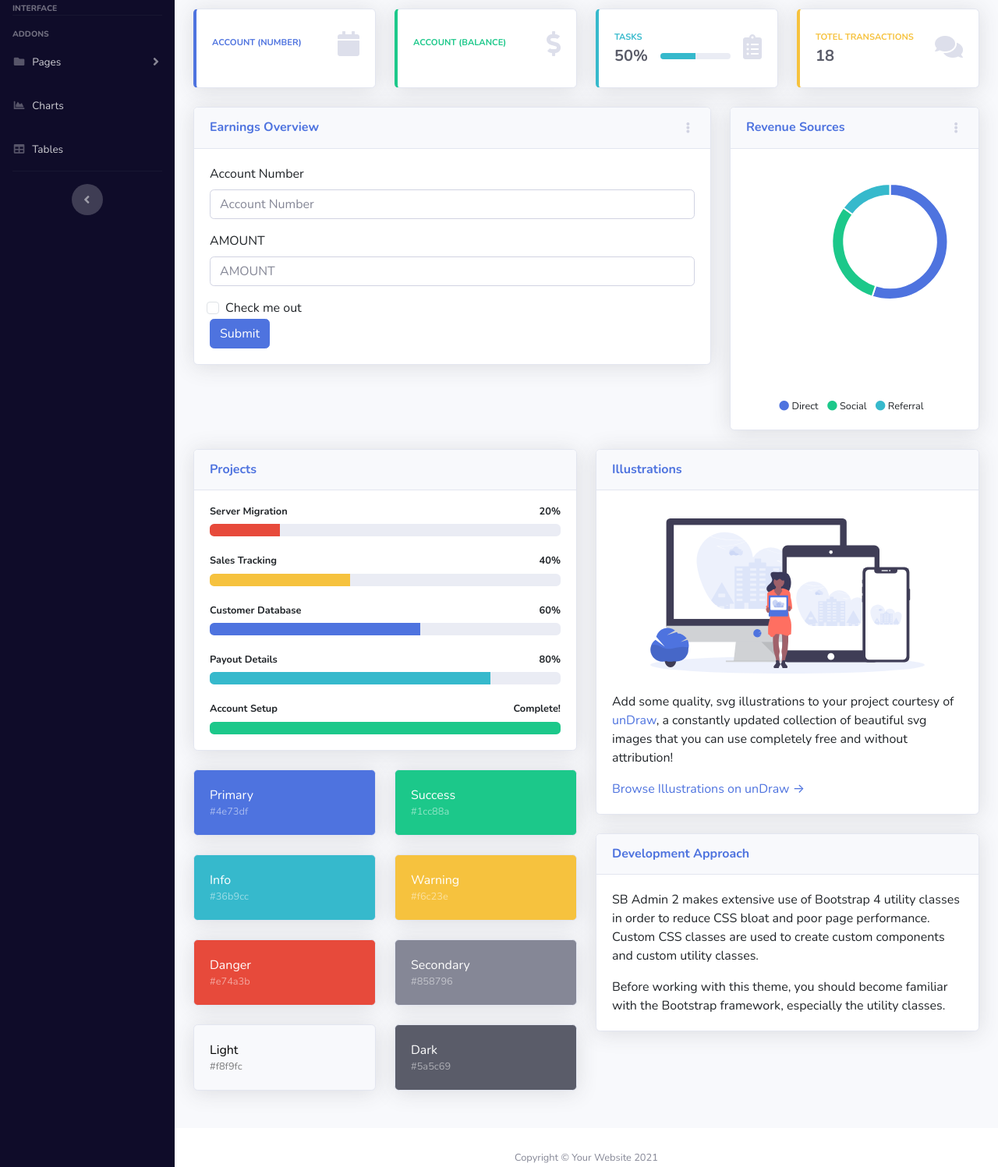
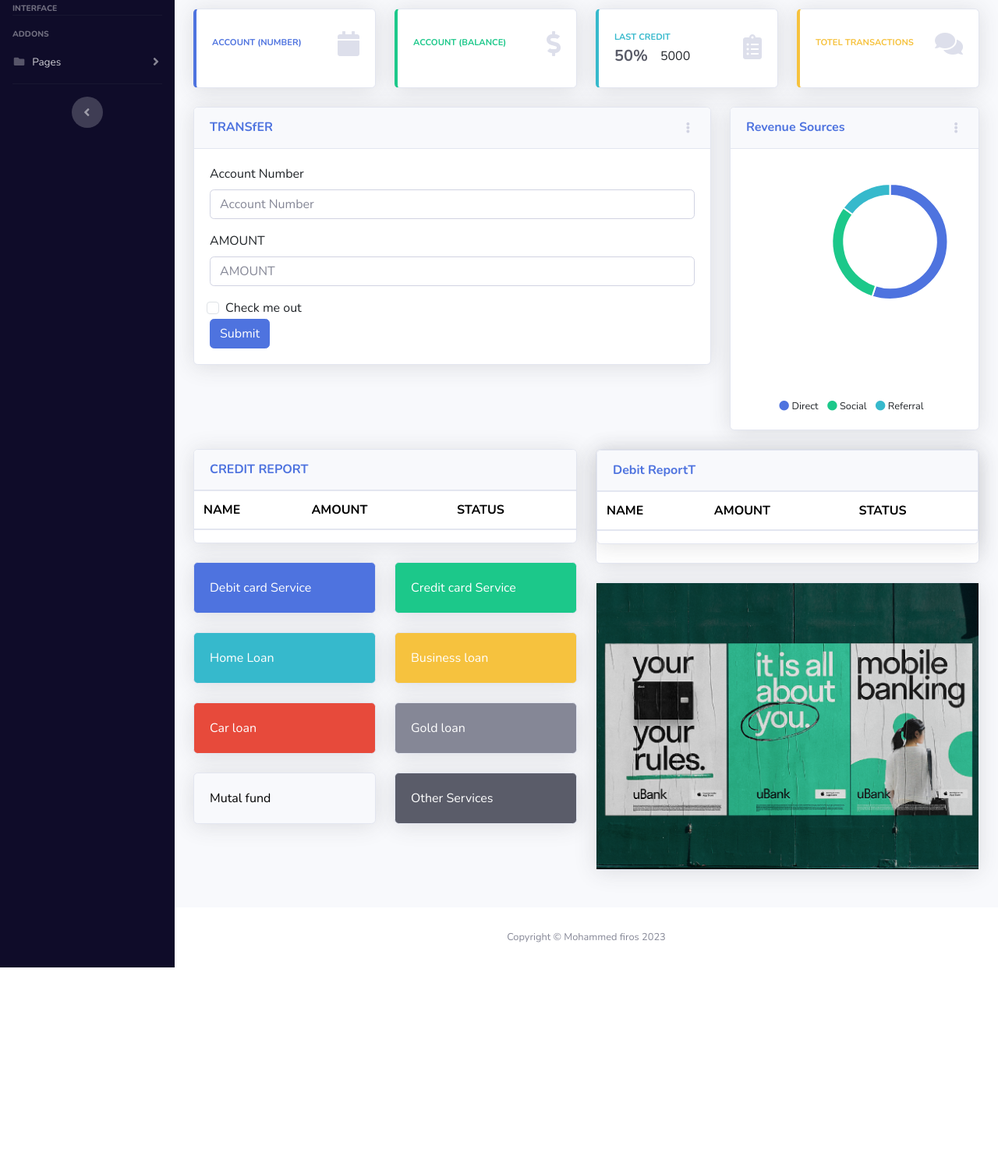
Before and after one commit to Firozyy/bank_application-, a website with bundled scripts: page dashBord/index.html in a window 1280 px wide. Shown: the part 141-1638 px from the top of the page at 78% size. After the commit the page ends 1382 px from the top, so only its background shows below. Built offline with nearby package versions, Linux system fonts and the light colour scheme.

Commit message:
completed

```diff
--- a/dashBord/css/my.css
+++ b/dashBord/css/my.css
@@ -8,3 +8,6 @@ background-color:#0f0c29;
     color: red;
     size: 3rem;
 }
+.table-responsive {
+    max-height:300px;
+}
--- a/dashBord/index.html
+++ b/dashBord/index.html
@@ -89,19 +89,9 @@
                 </div>
             </li>
 
-            <!-- Nav Item - Charts -->
-            <li class="nav-item">
-                <a class="nav-link" href="charts.html">
-                    <i class="fas fa-fw fa-chart-area"></i>
-                    <span>Charts</span></a>
-            </li>
 
-            <!-- Nav Item - Tables -->
-            <li class="nav-item">
-                <a class="nav-link" href="tables.html">
-                    <i class="fas fa-fw fa-table"></i>
-                    <span>Tables</span></a>
-            </li>
+
+
 
             <!-- Divider -->
             <hr class="sidebar-divider d-none d-md-block">
@@ -237,8 +227,7 @@
                                 </h6>
                                 <a class="dropdown-item d-flex align-items-center" href="#">
                                     <div class="dropdown-list-image mr-3">
-                                        <img class="rounded-circle" src="img/undraw_profile_1.svg"
-                                            alt="...">
+                                        <img class="rounded-circle" src="img/undraw_profile_1.svg" alt="...">
                                         <div class="status-indicator bg-success"></div>
                                     </div>
                                     <div class="font-weight-bold">
@@ -249,8 +238,7 @@
                                 </a>
                                 <a class="dropdown-item d-flex align-items-center" href="#">
                                     <div class="dropdown-list-image mr-3">
-                                        <img class="rounded-circle" src="img/undraw_profile_2.svg"
-                                            alt="...">
+                                        <img class="rounded-circle" src="img/undraw_profile_2.svg" alt="...">
                                         <div class="status-indicator"></div>
                                     </div>
                                     <div>
@@ -261,8 +249,7 @@
                                 </a>
                                 <a class="dropdown-item d-flex align-items-center" href="#">
                                     <div class="dropdown-list-image mr-3">
-                                        <img class="rounded-circle" src="img/undraw_profile_3.svg"
-                                            alt="...">
+                                        <img class="rounded-circle" src="img/undraw_profile_3.svg" alt="...">
                                         <div class="status-indicator bg-warning"></div>
                                     </div>
                                     <div>
@@ -293,9 +280,9 @@
                         <li class="nav-item dropdown no-arrow">
                             <a class="nav-link dropdown-toggle" href="#" id="userDropdown" role="button"
                                 data-toggle="dropdown" aria-haspopup="true" aria-expanded="false">
-                                <span class="mr-2 d-none d-lg-inline text-gray-600 small" id="USER_name_top">Douglas McGee</span>
-                                <img class="img-profile rounded-circle"
-                                    src="img/undraw_profile.svg">
+                                <span class="mr-2 d-none d-lg-inline text-gray-600 small" id="USER_name_top">Douglas
+                                    McGee</span>
+                                <img class="img-profile rounded-circle" src="img/undraw_profile.svg">
                             </a>
                             <!-- Dropdown - User Information -->
                             <div class="dropdown-menu dropdown-menu-right shadow animated--grow-in"
@@ -346,7 +333,8 @@
                                         <div class="col mr-2">
                                             <div class="text-xs font-weight-bold text-primary text-uppercase mb-1">
                                                 ACCOUNT (NUMBER)</div>
-                                            <div class="h5 mb-0 font-weight-bold text-gray-800" id="account_number" ></div>
+                                            <div class="h5 mb-0 font-weight-bold text-gray-800" id="account_number">
+                                            </div>
                                         </div>
                                         <div class="col-auto">
                                             <i class="fas fa-calendar fa-2x text-gray-300"></i>
@@ -364,7 +352,8 @@
                                         <div class="col mr-2">
                                             <div class="text-xs font-weight-bold text-success text-uppercase mb-1">
                                                 ACCOUNT (BALANCE)</div>
-                                            <div class="h5 mb-0 font-weight-bold text-gray-800"id="account_balance"></div>
+                                            <div class="h5 mb-0 font-weight-bold text-gray-800" id="account_balance">
+                                            </div>
                                         </div>
                                         <div class="col-auto">
                                             <i class="fas fa-dollar-sign fa-2x text-gray-300"></i>
@@ -380,17 +369,18 @@
                                 <div class="card-body">
                                     <div class="row no-gutters align-items-center">
                                         <div class="col mr-2">
-                                            <div class="text-xs font-weight-bold text-info text-uppercase mb-1">Tasks
+                                            <div class="text-xs font-weight-bold text-info text-uppercase mb-1">Last
+                                                credit
                                             </div>
                                             <div class="row no-gutters align-items-center">
                                                 <div class="col-auto">
-                                                    <div class="h5 mb-0 mr-3 font-weight-bold text-gray-800">50%</div>
+                                                    <div class="h5 mb-0 mr-3 font-weight-bold text-gray-800"
+                                                        id="last_cr_name">50%</div>
                                                 </div>
                                                 <div class="col">
-                                                    <div class="progress progress-sm mr-2">
-                                                        <div class="progress-bar bg-info" role="progressbar"
-                                                            style="width: 50%" aria-valuenow="50" aria-valuemin="0"
-                                                            aria-valuemax="100"></div>
+                                                    <span id="last_cr_amount">5000</span>
+                                                    <div class="">
+
                                                     </div>
                                                 </div>
                                             </div>
@@ -411,7 +401,7 @@
                                         <div class="col mr-2">
                                             <div class="text-xs font-weight-bold text-warning text-uppercase mb-1">
                                                 Totel Transactions</div>
-                                            <div class="h5 mb-0 font-weight-bold text-gray-800">18</div>
+                                            <div class="h5 mb-0 font-weight-bold text-gray-800" id="trans_count"></div>
                                         </div>
                                         <div class="col-auto">
                                             <i class="fas fa-comments fa-2x text-gray-300"></i>
@@ -432,7 +422,7 @@
                                 <!-- Card Header - Dropdown -->
                                 <div
                                     class="card-header py-3 d-flex flex-row align-items-center justify-content-between">
-                                    <h6 class="m-0 font-weight-bold text-primary">Earnings Overview</h6>
+                                    <h6 class="m-0 font-weight-bold text-primary">TRANSfER</h6>
                                     <div class="dropdown no-arrow">
                                         <a class="dropdown-toggle" href="#" role="button" id="dropdownMenuLink"
                                             data-toggle="dropdown" aria-haspopup="true" aria-expanded="false">
@@ -456,13 +446,15 @@
                                     <form action="#" id="contactForm" method="post">
                                         <div class="form-group">
                                             <label for="exampleInputEmail1">Account Number</label>
-                                          <input  type="number" class="form-control" id="Account_Number" aria-describedby="emailHelp" placeholder="Account Number">
+                                            <input type="number" class="form-control" id="Account_Number"
+                                                aria-describedby="emailHelp" placeholder="Account Number">
 
                                         </div>
 
                                         <div class="form-group">
                                             <label for="exampleInputPassword1">AMOUNT</label>
-                                          <input type="number" class="form-control" id="Input_cash" placeholder="AMOUNT">
+                                            <input type="number" class="form-control" id="Input_cash"
+                                                placeholder="AMOUNT">
                                         </div>
                                         <div class="form-check">
                                             <input type="checkbox" class="form-check-input" id="exampleCheck1">
@@ -523,43 +515,29 @@
                         <!-- Content Column -->
                         <div class="col-lg-6 mb-4">
 
-                            <!-- Project Card Example -->
+                            <!-- REPORT table Example -->
                             <div class="card shadow mb-4">
                                 <div class="card-header py-3">
-                                    <h6 class="m-0 font-weight-bold text-primary">Projects</h6>
+                                    <h6 class="m-0 font-weight-bold text-primary">CREDIT REPORT</h6>
                                 </div>
-                                <div class="card-body">
-                                    <h4 class="small font-weight-bold">Server Migration <span
-                                            class="float-right">20%</span></h4>
-                                    <div class="progress mb-4">
-                                        <div class="progress-bar bg-danger" role="progressbar" style="width: 20%"
-                                            aria-valuenow="20" aria-valuemin="0" aria-valuemax="100"></div>
+                                <div class="table-responsive">
+                                    <table class="table">
+                                        <thead>
+                                            <tr>
+
+                                                <th scope="col">NAME</th>
+                                                <th scope="col">AMOUNT</th>
+                                                <th scope="col">STATUS</th>
+
+                                            </tr>
+                                        </thead>
+                                        <tbody class="content_table">
+
+
+                                        </tbody>
+                                    </table>
                                 </div>
-                                    <h4 class="small font-weight-bold">Sales Tracking <span
-                                            class="float-right">40%</span></h4>
-                                    <div class="progress mb-4">
-                                        <div class="progress-bar bg-warning" role="progressbar" style="width: 40%"
-                                            aria-valuenow="40" aria-valuemin="0" aria-valuemax="100"></div>
-                                    </div>
-                                    <h4 class="small font-weight-bold">Customer Database <span
-                                            class="float-right">60%</span></h4>
-                                    <div class="progress mb-4">
-                                        <div class="progress-bar" role="progressbar" style="width: 60%"
-                                            aria-valuenow="60" aria-valuemin="0" aria-valuemax="100"></div>
-                                    </div>
-                                    <h4 class="small font-weight-bold">Payout Details <span
-                                            class="float-right">80%</span></h4>
-                                    <div class="progress mb-4">
-                                        <div class="progress-bar bg-info" role="progressbar" style="width: 80%"
-                                            aria-valuenow="80" aria-valuemin="0" aria-valuemax="100"></div>
-                                    </div>
-                                    <h4 class="small font-weight-bold">Account Setup <span
-                                            class="float-right">Complete!</span></h4>
-                                    <div class="progress">
-                                        <div class="progress-bar bg-success" role="progressbar" style="width: 100%"
-                                            aria-valuenow="100" aria-valuemin="0" aria-valuemax="100"></div>
-                                    </div>
-                                </div>
+
                             </div>
 
                             <!-- Color System -->
@@ -567,64 +545,64 @@
                                 <div class="col-lg-6 mb-4">
                                     <div class="card bg-primary text-white shadow">
                                         <div class="card-body">
-                                            Primary
-                                            <div class="text-white-50 small">#4e73df</div>
+                                            Debit card Service
+
                                         </div>
                                     </div>
                                 </div>
                                 <div class="col-lg-6 mb-4">
                                     <div class="card bg-success text-white shadow">
                                         <div class="card-body">
-                                            Success
-                                            <div class="text-white-50 small">#1cc88a</div>
+                                            Credit card Service
+
                                         </div>
                                     </div>
                                 </div>
                                 <div class="col-lg-6 mb-4">
                                     <div class="card bg-info text-white shadow">
                                         <div class="card-body">
-                                            Info
-                                            <div class="text-white-50 small">#36b9cc</div>
+                                            Home Loan
+
                                         </div>
                                     </div>
                                 </div>
                                 <div class="col-lg-6 mb-4">
                                     <div class="card bg-warning text-white shadow">
                                         <div class="card-body">
-                                            Warning
-                                            <div class="text-white-50 small">#f6c23e</div>
+                                            Business loan
+
                                         </div>
                                     </div>
                                 </div>
                                 <div class="col-lg-6 mb-4">
                                     <div class="card bg-danger text-white shadow">
                                         <div class="card-body">
-                                            Danger
-                                            <div class="text-white-50 small">#e74a3b</div>
+                                            Car loan
+
                                         </div>
                                     </div>
                                 </div>
                                 <div class="col-lg-6 mb-4">
                                     <div class="card bg-secondary text-white shadow">
                                         <div class="card-body">
-                                            Secondary
-                                            <div class="text-white-50 small">#858796</div>
+                                            Gold loan
+
                                         </div>
                                     </div>
                                 </div>
                                 <div class="col-lg-6 mb-4">
                                     <div class="card bg-light text-black shadow">
                                         <div class="card-body">
-                                            Light
-                                            <div class="text-black-50 small">#f8f9fc</div>
+                                            Mutal fund
+
                                         </div>
                                     </div>
                                 </div>
                                 <div class="col-lg-6 mb-4">
                                     <div class="card bg-dark text-white shadow">
                                         <div class="card-body">
-                                            Dark
-                                            <div class="text-white-50 small">#5a5c69</div>
+                                            Other Services
+
                                         </div>
                                     </div>
                                 </div>
@@ -636,34 +614,36 @@
 
                             <!-- Illustrations -->
                             <div class="card shadow mb-4">
+                                <div class="card shadow mb-4">
                                     <div class="card-header py-3">
-                                    <h6 class="m-0 font-weight-bold text-primary">Illustrations</h6>
+                                        <h6 class="m-0 font-weight-bold text-primary">Debit ReportT</h6>
                                     </div>
-                                <div class="card-body">
-                                    <div class="text-center">
-                                        <img class="img-fluid px-3 px-sm-4 mt-3 mb-4" style="width: 25rem;"
-                                            src="img/undraw_posting_photo.svg" alt="...">
+                                    <div class="table-responsive">
+                                        <table class="table">
+                                            <thead>
+                                              <tr>
+
+                                                <th scope="col">NAME</th>
+                                                <th scope="col">AMOUNT</th>
+                                                <th scope="col">STATUS</th>
+
+                                              </tr>
+                                            </thead>
+                                            <tbody class="content_table2">
+
+
+                                            </tbody>
+                                          </table>
                                     </div>
-                                    <p>Add some quality, svg illustrations to your project courtesy of <a
-                                            target="_blank" rel="nofollow" href="https://undraw.co/">unDraw</a>, a
-                                        constantly updated collection of beautiful svg images that you can use
-                                        completely free and without attribution!</p>
-                                    <a target="_blank" rel="nofollow" href="https://undraw.co/">Browse Illustrations on
-                                        unDraw &rarr;</a>
+
                                 </div>
                             </div>
 
                             <!-- Approach -->
                             <div class="card shadow mb-4">
-                                <div class="card-header py-3">
-                                    <h6 class="m-0 font-weight-bold text-primary">Development Approach</h6>
-                                </div>
-                                <div class="card-body">
-                                    <p>SB Admin 2 makes extensive use of Bootstrap 4 utility classes in order to reduce
-                                        CSS bloat and poor page performance. Custom CSS classes are used to create
-                                        custom components and custom utility classes.</p>
-                                    <p class="mb-0">Before working with this theme, you should become familiar with the
-                                        Bootstrap framework, especially the utility classes.</p>
+
+                                <div class="card-body p-0">
+                                    <img class="w-100" src="img/Mobile Banking Service Posters.png" alt="">
                                 </div>
                             </div>
 
@@ -680,7 +660,7 @@
             <footer class="sticky-footer bg-white">
                 <div class="container my-auto">
                     <div class="copyright text-center my-auto">
-                        <span>Copyright &copy; Your Website 2021</span>
+                        <span>Copyright &copy; Mohammed firos 2023 </span>
                     </div>
                 </div>
             </footer>
@@ -729,7 +709,8 @@
                     Invaild Account number
                 </div>
                 <div class="modal-footer">
-          <button type="button" class="btn btn-secondary" data-bs-dismiss="modal"onClick="window.location.reload()">Close</button>
+                    <button type="button" class="btn btn-secondary" data-bs-dismiss="modal"
+                        onClick="window.location.reload()">Close</button>
 
                 </div>
             </div>
```
Also changed, not shown: dashBord/js/myscipt.js (+52 -0 lines), dashBord/img/Mobile Banking Service Posters.png (added). Lines whose indentation alone changed are shown as unchanged.
